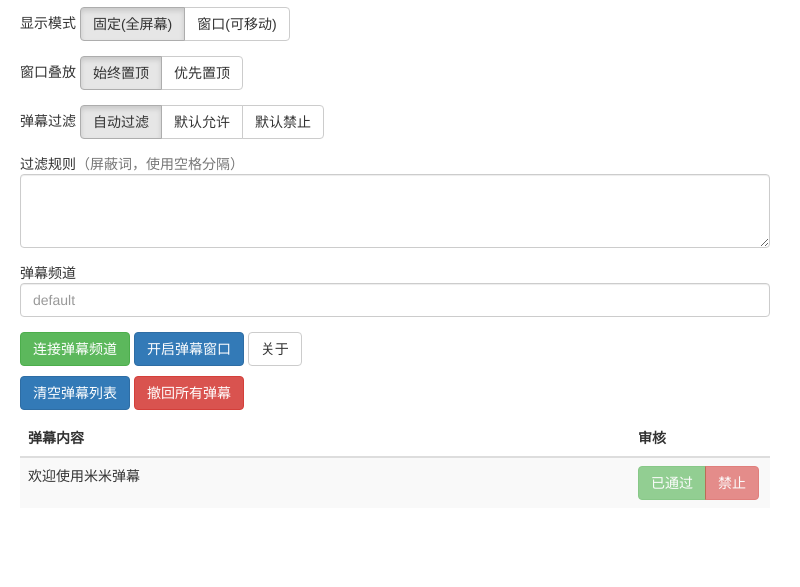
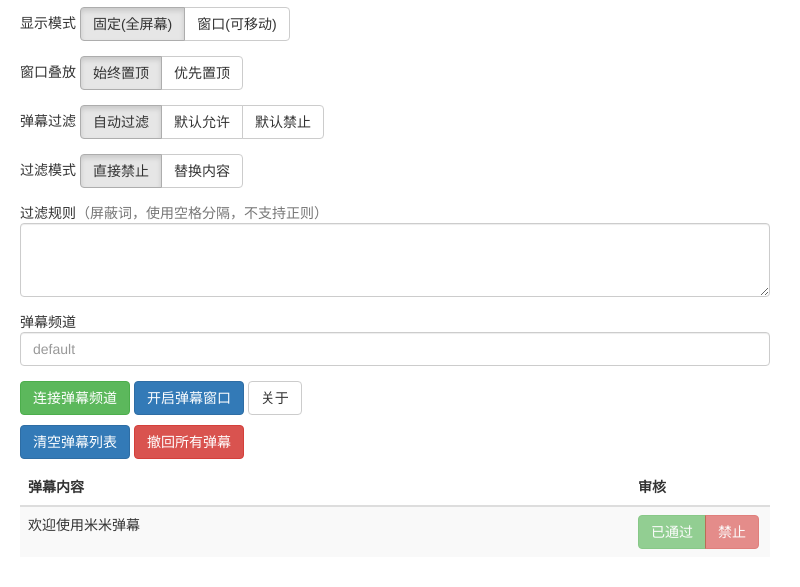
Before and after one commit to pkuphysu/mimi-danmaku, an Electron app: page panel.html in a window 800 px wide. Shown: the part 93-680 px from the top of the page. Drawn offline with Linux system fonts and the light colour scheme; no server answers.

Commit message:
new feature

```diff
--- a/js/harmony.js
+++ b/js/harmony.js
@@ -27,11 +27,18 @@
 	for (var i in ruleArray) {
 		if (ruleArray[i] == "") continue;
 		if (outputArray[index].content.split("|")[0].indexOf(ruleArray[i]) != -1) {
-			flag = false;
-			break;
+			if (options[4] == 0) {
+				flag = false;
+				break;
+			}
+			else {
+				var tmp = outputArray[index].content.split("|");
+				tmp[0] = tmp[0].split(ruleArray[i]).join("*");
+				outputArray[index].content = tmp.join("|");
+			}
 		}
 	}
-	if (flag) allow(index); //弹幕过滤器
+	if (flag && !outputArray[index].content.split("|")[0].split("").every(char => char == "*")) allow(index); //弹幕过滤器
 	else deny(index);
 }
 
--- a/js/settings.js
+++ b/js/settings.js
@@ -26,9 +26,10 @@
 	["弹幕窗口将在全屏幕上浮动显示", "弹幕窗口将以窗口形式显示"],
 	["窗口将始终处于屏幕顶层，即使存在其他全屏应用", "使用其他全屏应用时，弹幕窗口可能不会置顶"],
 	["弹幕窗口背景透明", "弹幕窗口使用系统预设背景"],
-	["弹幕按照规则自动过滤", "默认允许所有弹幕", "默认禁止所有弹幕"]
+	["弹幕按照规则自动过滤", "默认允许所有弹幕", "默认禁止所有弹幕"],
+	["含有屏蔽词的弹幕直接禁止", "替换屏蔽词为*"]
 ];
-var options = [0, 0, 0, 0];
+var options = [0, 0, 0, 0, 0];
 
 function getChannel() {
 	var reg = new RegExp(/[\x00-\xff]+/g);
@@ -44,7 +45,7 @@
 	}
 });
 
-for (var i = 0; i < 4; i++) { //$(".btn-group").length
+for (var i = 0; i < 5; i++) { //$(".btn-group").length
 	for (var j = 0; j < $(".btn-group").eq(i).find("button").length; j++) {
 		var target = $(".btn-group").eq(i).find("button").eq(j);
 		target.attr("i", i);
--- a/package.json
+++ b/package.json
@@ -15,6 +15,6 @@
   "author": "Mimi",
   "license": "GPL3.0",
   "devDependencies": {
-    "electron": "^2.0.3"
+    "electron": "^3.0.9"
   }
 }
--- a/panel.html
+++ b/panel.html
@@ -57,7 +57,17 @@
 
 	<div class="row">
 		<div class="form-group">
-		过滤规则<span class="text-muted">（屏蔽词，使用空格分隔）</span>
+		过滤模式
+			<div class="btn-group" role="group">
+				<button type="button" class="btn btn-default active">直接禁止</button>
+				<button type="button" class="btn btn-default">替换内容</button>
+			</div>
+		</div>
+	</div>
+
+	<div class="row">
+		<div class="form-group">
+		过滤规则<span class="text-muted">（屏蔽词，使用空格分隔，不支持正则）</span>
 			<textarea class="form-control" rows="3" id="rule"></textarea>
 		</div>
 	</div>
```
Also changed, not shown: index.html (+1 -1 lines), README.md.
